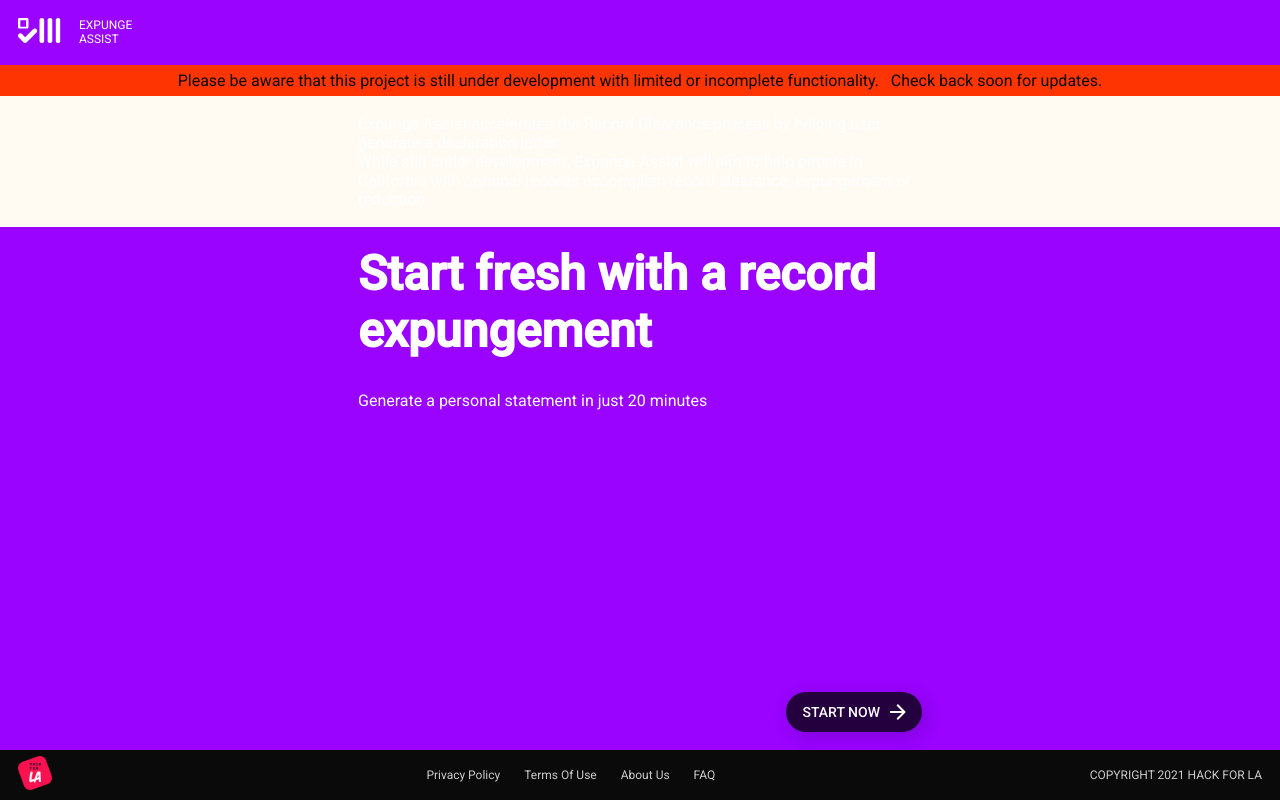
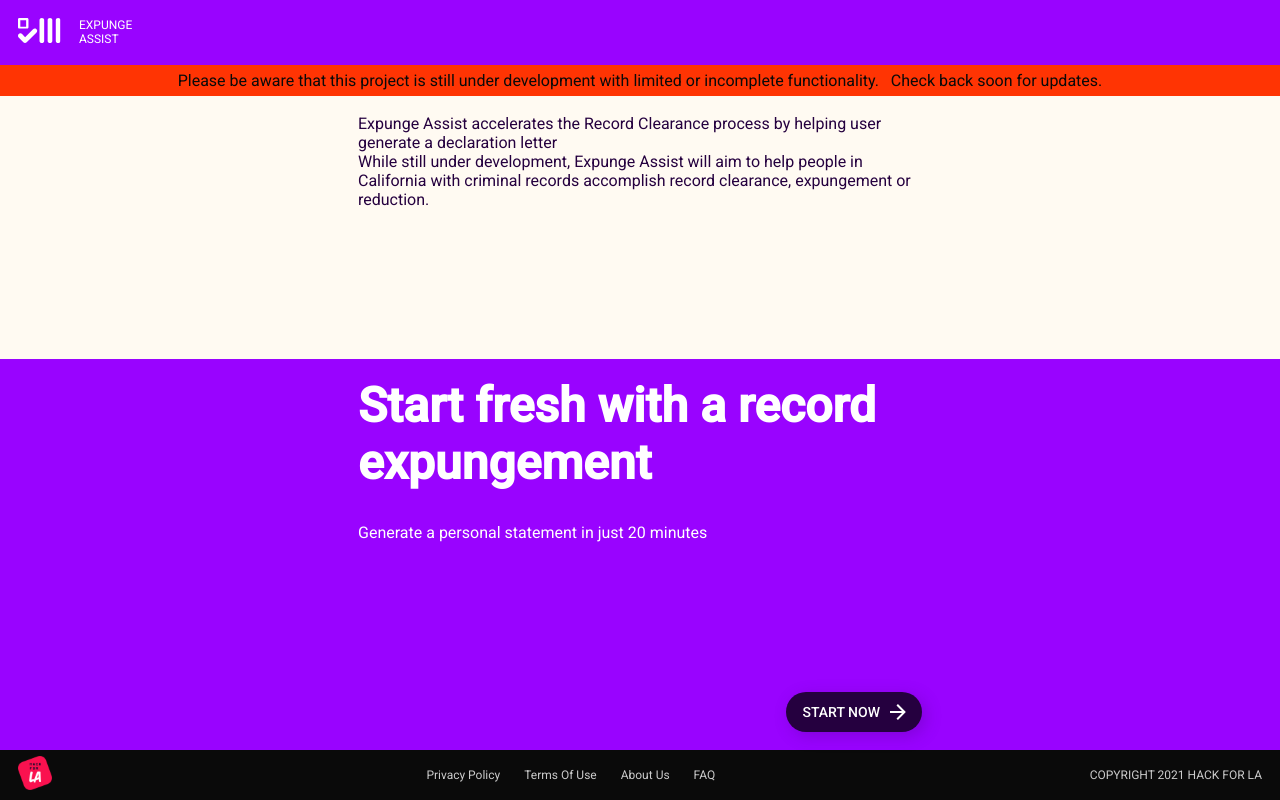
Before and after one commit to hackforla/expunge-assist, a React (Create React App) app in the folder products/statement-generator/: page /#/ in a window 1280 px wide. Built offline with nearby package versions, Linux system fonts and the light colour scheme.

Commit message:
added 'tangerine' theme to utility styles to access tangerine color in palette, displaying tangerine color as background of section through utility classes and removed hardcoding

```diff
--- a/products/statement-generator/src/components/PrimaryLandingSection.tsx
+++ b/products/statement-generator/src/components/PrimaryLandingSection.tsx
@@ -3,23 +3,17 @@ import React from 'react';
 import useUtilityStyles from 'styles/utilityStyles';
 
 const PrimaryLandingSection = () => {
-    const utilityClasses = useUtilityStyles();
-    const css = `
-        #primary-landing-section {
-            background-color: #FFFAF2
-        }
-    `
+    const utilityClasses = useUtilityStyles({
+        pageTheme: 'tangerine'
+    });
 
     return (
-        <>
-            <section id='primary-landing-section'>
-                <div className={utilityClasses.contentContainer}>
-                    <div><span>Expunge Assist</span> accelerates the <span className="recordClearancePurple">Record Clearance</span> process by helping user generate a declaration letter</div>
-                    <div>While still under development, Expunge Assist will aim to help people in California with criminal records accomplish record clearance, expungement or reduction.</div>
-                </div>
-            </section>
-            <style>{css}</style>
-        </>
+        <section className ={utilityClasses.primaryContainer}>
+            <div className={utilityClasses.contentContainer}>
+                <div><span>Expunge Assist</span> accelerates the <span>Record Clearance</span> process by helping user generate a declaration letter</div>
+                <div>While still under development, Expunge Assist will aim to help people in California with criminal records accomplish record clearance, expungement or reduction.</div>
+            </div>
+        </section>
     );
 };
 
--- a/products/statement-generator/src/styles/utilityStyles.ts
+++ b/products/statement-generator/src/styles/utilityStyles.ts
@@ -16,6 +16,8 @@ const useUtilityStyles = makeStyles<Theme>(
               return palette.primary.main;
             case 'light':
               return palette.primary.light;
+            case 'tangerine':
+              return palette.secondary.main;
             case 'transparent':
             default:
               return 'transparent';
```
